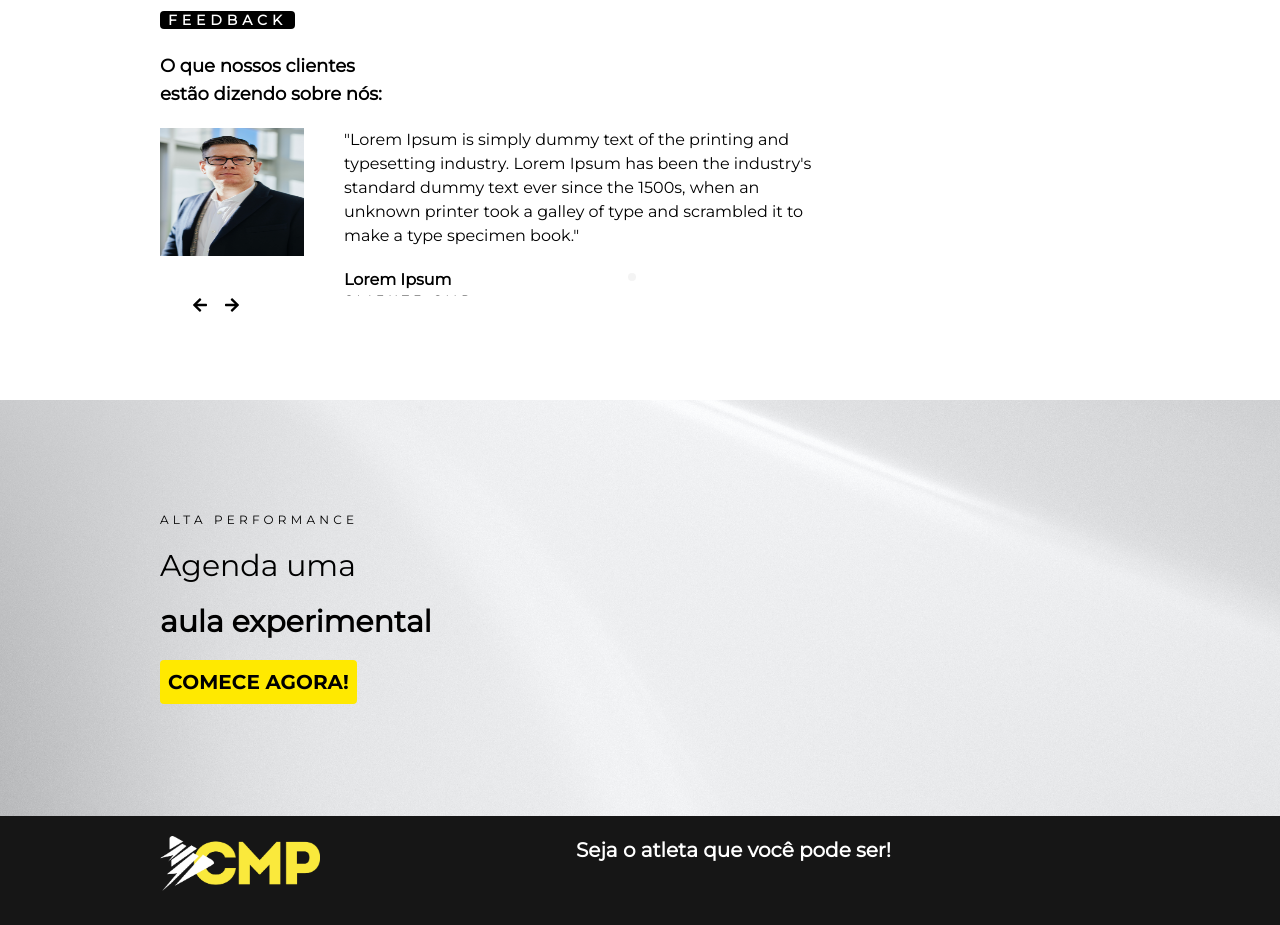
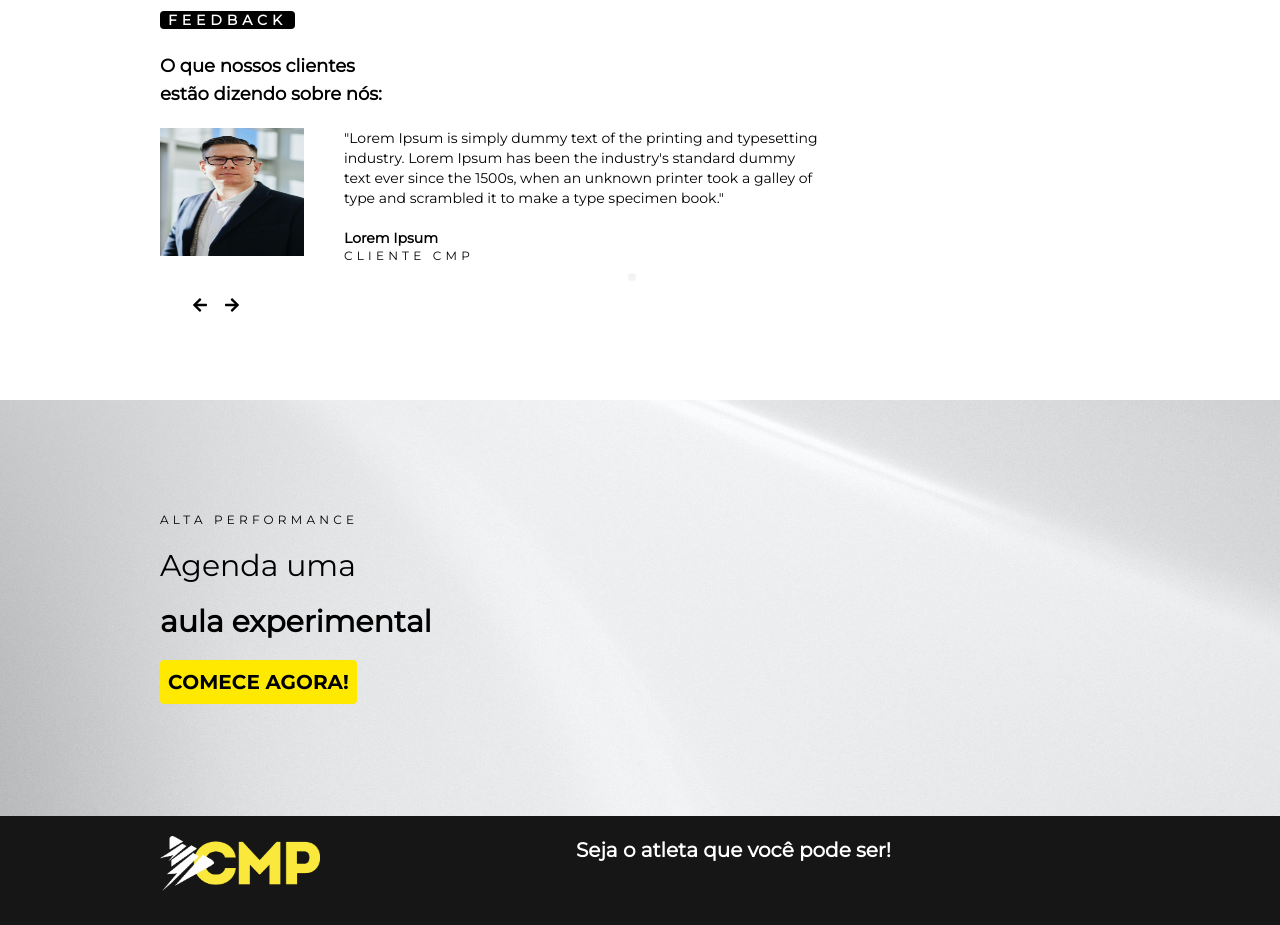
Before and after one commit to AnthonySaDevMobile/ctcmp, a Next.js app: page / in a window 1280 px wide. Shown: the part 5080-6005 px from the top of the page. Built offline with nearby package versions, Linux system fonts and the light colour scheme.

Commit message:
Update index.js

```diff
--- a/src/components/Coments/index.js
+++ b/src/components/Coments/index.js
@@ -30,7 +30,7 @@ export default function Contact() {
             <SwiperSlide>
             <div className="flex gap-10 sm:h-32 h-36 mb-10">
             <Image src={perfilImage1} alt="PerfilImage" className="sm:h-32 sm:w-36 h-40 w-40" />
-            <div className="sm:w-1/2 w-3/5 sm:px-0 px-4 sm:text-base text-xs">
+            <div className="sm:w-1/2 w-3/5 sm:px-0 px-4 md:text-sm text-xs">
               <p>
                 "Eu sou um cliente da academia há mais de um ano e posso dizer
                 com certeza que é o melhor lugar para se exercitar na cidade. O
@@ -45,7 +45,7 @@ export default function Contact() {
             <SwiperSlide>
             <div className="flex gap-10 sm:h-32 h-40 mb-10">
             <Image src={perfilImage1} alt="PerfilImage" className="sm:h-32 sm:w-36 h-40 w-40" />
-            <div className=" sm:w-1/2 w-3/5 sm:px-0 px-4 sm:text-base text-xs">
+            <div className=" sm:w-1/2 w-3/5 sm:px-0 px-4 md:text-sm text-xs">
               <p>
                 "Lorem Ipsum is simply dummy text of the printing and typesetting industry. Lorem Ipsum has been the industry's standard dummy text ever since the 1500s, when an unknown printer took a galley of type and scrambled it to make a type specimen book."
               </p>
```
